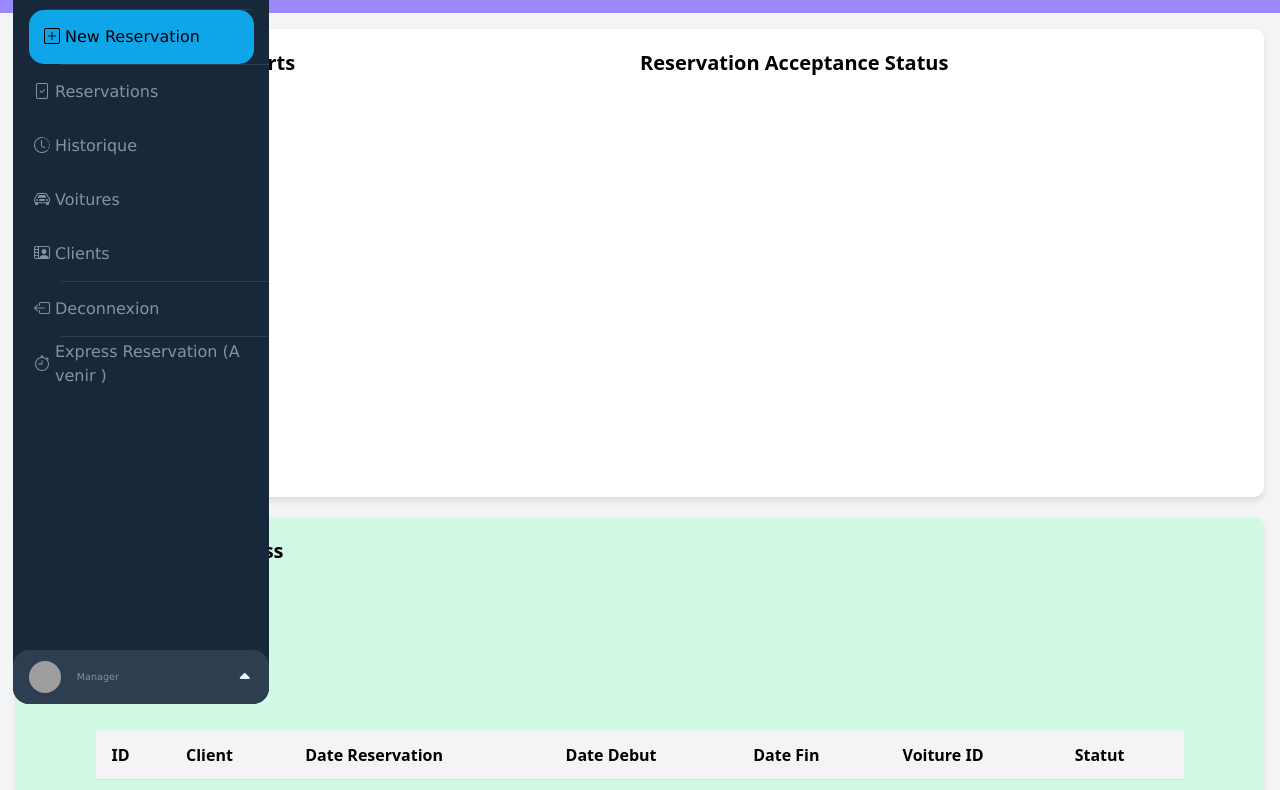
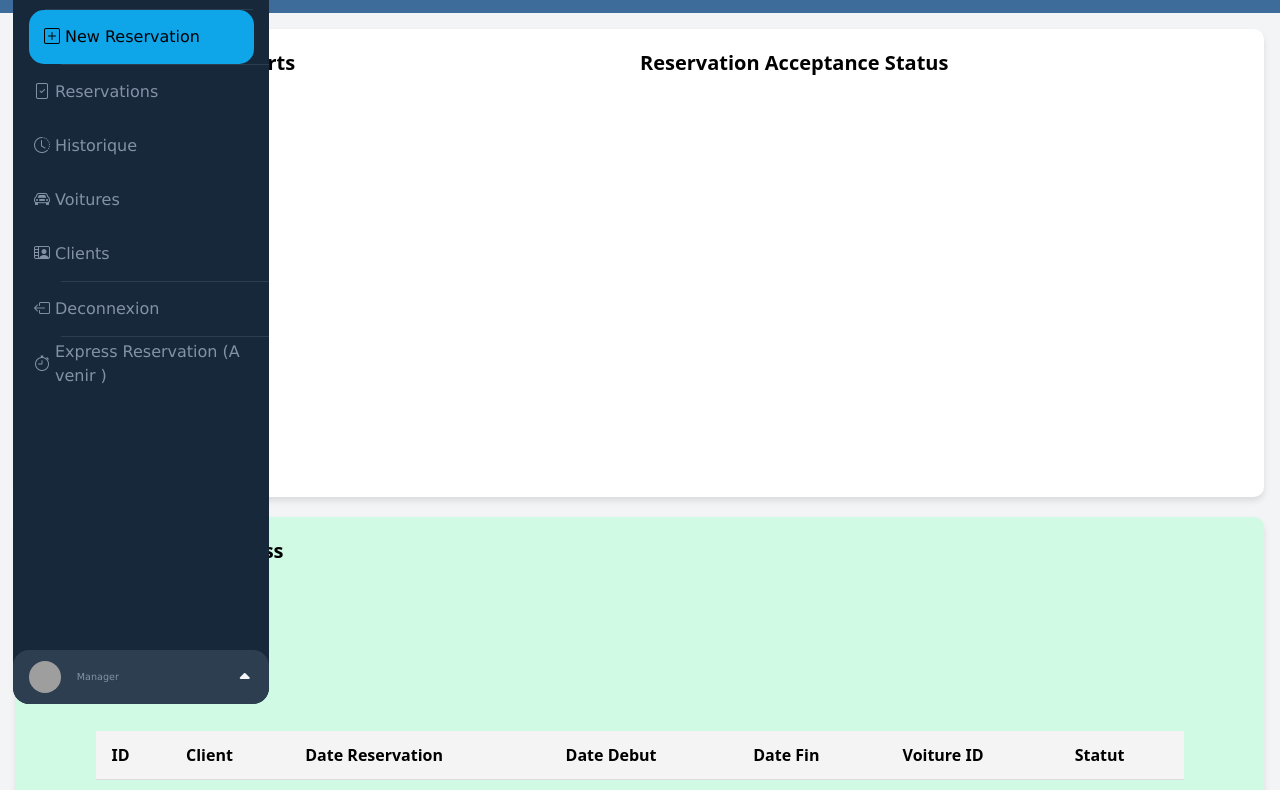
Before and after one commit to Y7T007/swift-car-managers, a website: page public/Res.html in a window 1280 px wide. Shown: the part 83-873 px from the top of the page. Drawn offline with nearby package versions, Linux system fonts and the light colour scheme; no server answers; grey boxes are pictures that could not be loaded.

Commit message:
versionf

```diff
--- a/public/assets/css/navbar.css
+++ b/public/assets/css/navbar.css
@@ -1,5 +1,5 @@
 :root {
-    --background: #9c88ff;
+    --background: #3d6c9b;
     --navbar-width: 256px;
     --navbar-width-min: 80px;
     --navbar-dark-primary: #18283b;
```
